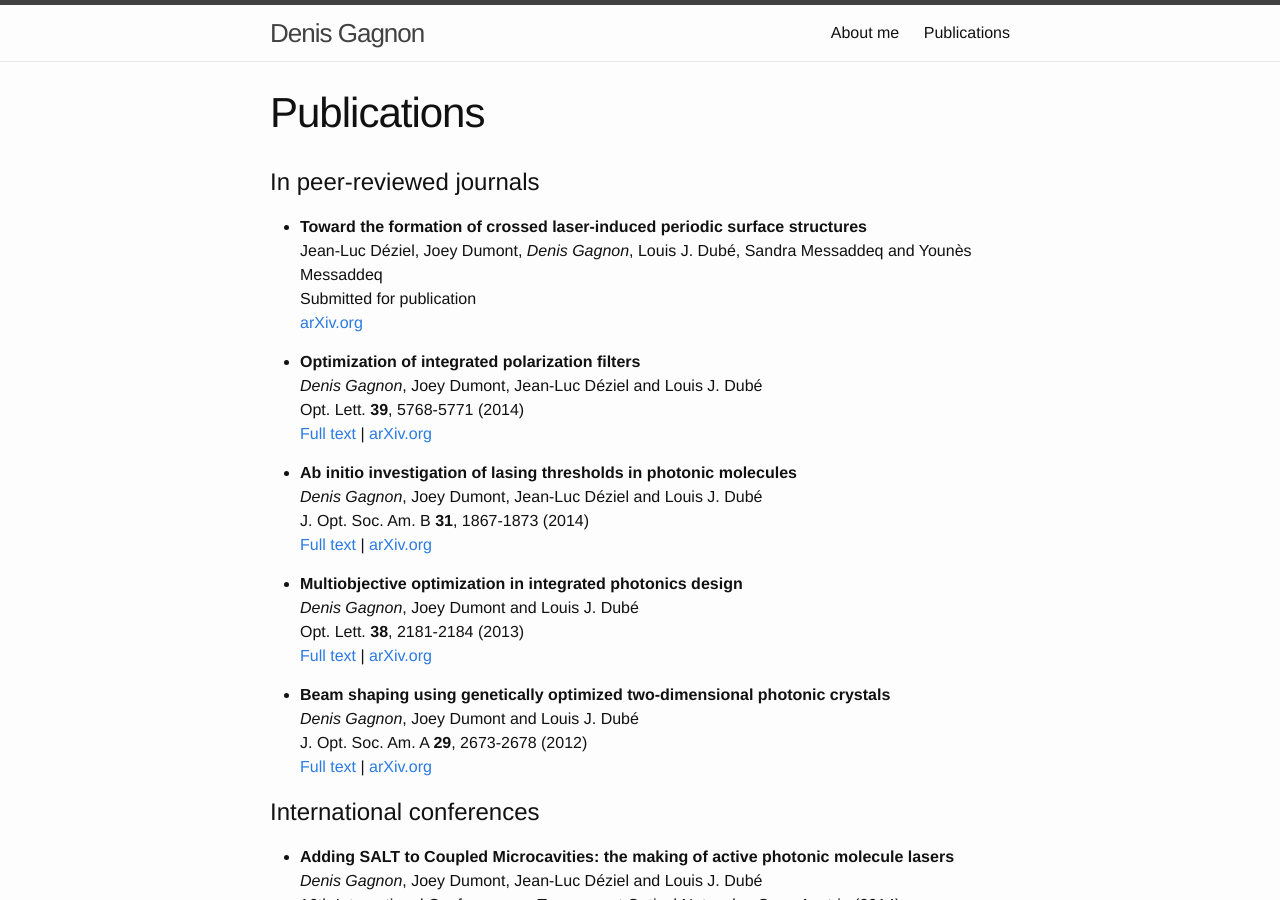
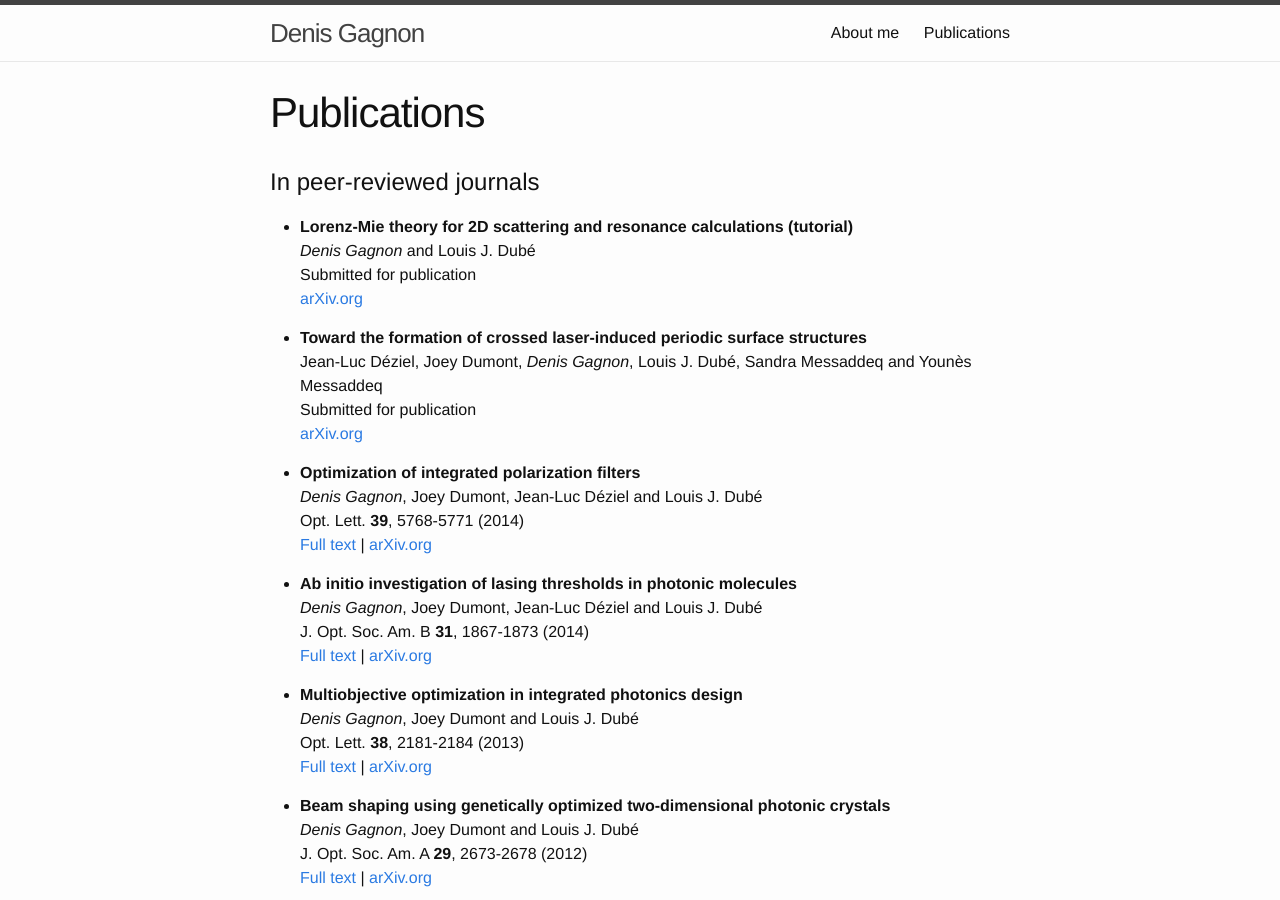
Before and after one commit to McNoggins/mcnoggins.github.io, a Jekyll site: the page built from publications.md, in a window 1280 px wide and 900 px high. Built offline with Jekyll 4.4.1, drawn with Linux system fonts in a browser that asks for light colours.

Commit message:
Update publications.md

```diff
--- a/publications.md
+++ b/publications.md
@@ -6,6 +6,11 @@ permalink: /publications/
 
 In peer-reviewed journals
 =============
+* **Lorenz-Mie theory for 2D scattering and resonance calculations (tutorial)** <br>
+*Denis Gagnon* and Louis J. Dubé <br>
+Submitted for publication <br>
+[arXiv.org](http://arxiv.org/abs/1505.07691){:target="_blank"}
+
 * **Toward the formation of crossed laser-induced periodic surface structures** <br>
 Jean-Luc Déziel, Joey Dumont, *Denis Gagnon*, Louis J. Dubé, Sandra Messaddeq and Younès Messaddeq <br>
 Submitted for publication <br>
```
